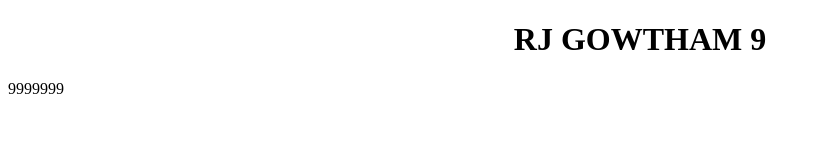
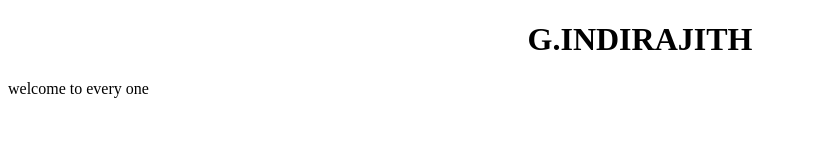
Before and after one commit to indirajithganesan/githubindira1, a plain HTML site: page index.html in a window 1280 px wide. Shown: the whole page, without its empty margins (0-821 px from the left). Drawn offline with Linux system fonts and the light colour scheme.

Commit message:
Update index.html

```diff
--- a/index.html
+++ b/index.html
@@ -2,14 +2,14 @@
 <html lang="en">
 <head>
     <center>
-    <h1>RJ GOWTHAM 9</h1>
+    <h1>G.INDIRAJITH</h1>
 </center>
     <meta charset="UTF-8">
     <meta name="viewport" content="width=device-width, initial-scale=1.0">
     <title>Document</title>
 </head>
 <body>
-    9999999
+    welcome to every one
     <Background-color></Background-color>
 </body>
 </html>
```
